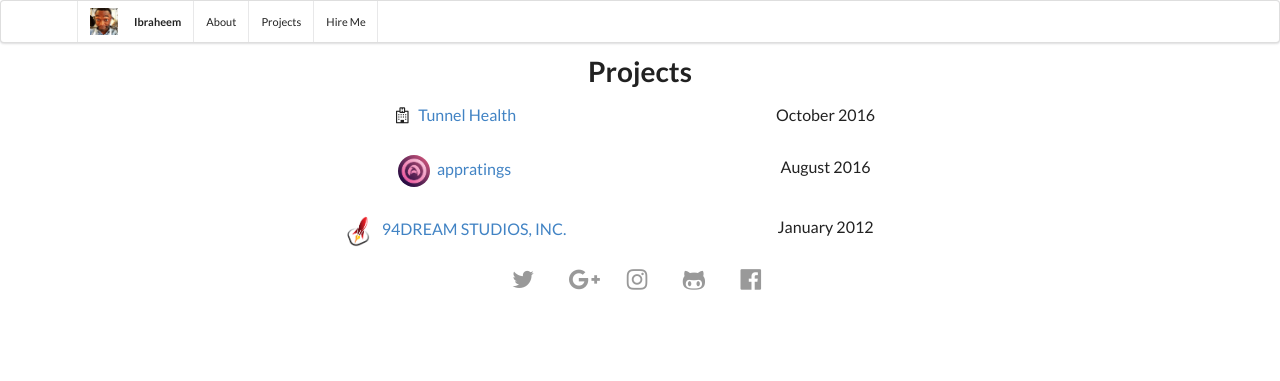
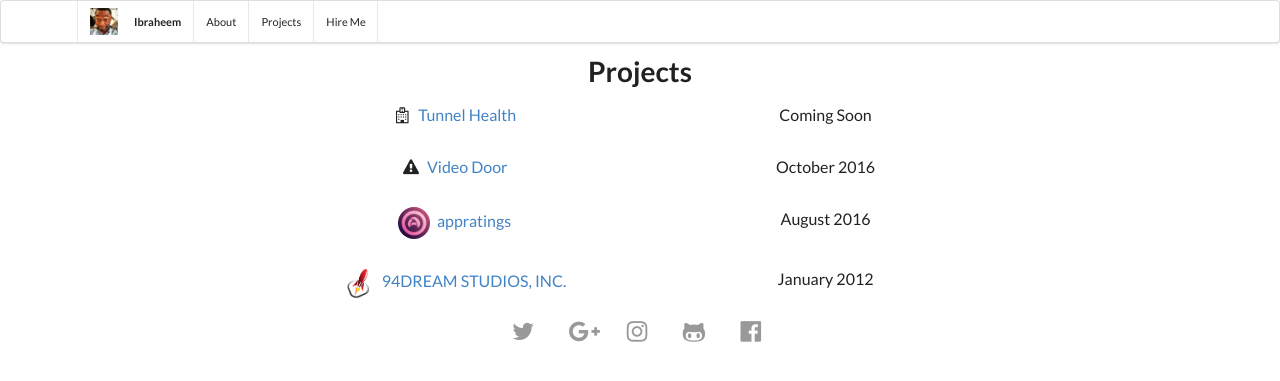
Before and after one commit to ibraheem4/ibraheem4.github.io, a Jekyll site: the page built from _pages/projects.html, in a window 1280 px wide. Shown: the top 381 px of the page. Built offline with Jekyll 4.4.1, drawn with Linux system fonts in a browser that asks for light colours; nearby versions of some CDN libraries; some web fonts are replaced; library files that are not in the unit come from our copies.

Commit message:
Add Video Door to projects

```diff
--- a/_pages/projects.html
+++ b/_pages/projects.html
@@ -10,6 +10,15 @@
       <i class="hospital icon"></i>
       <a href="http://www.tunnelhealth.com">
         Tunnel Health
+      </a>
+    </div>
+    <div class="center aligned column">
+      Coming Soon
+    </div>
+    <div class="center aligned column">
+      <i class="warning sign icon"></i>
+      <a href="http://www.video-door.com">
+        Video Door
       </a>
     </div>
     <div class="center aligned column">
```
Also changed, not shown: 2 other files.
